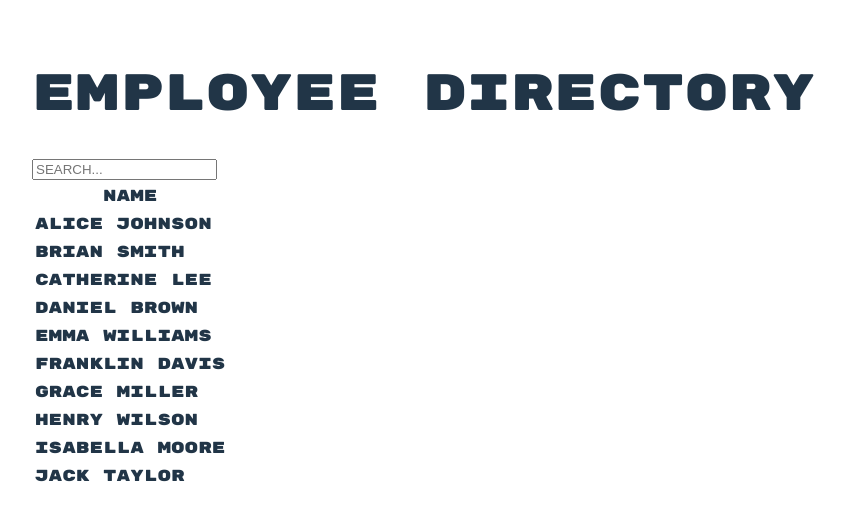
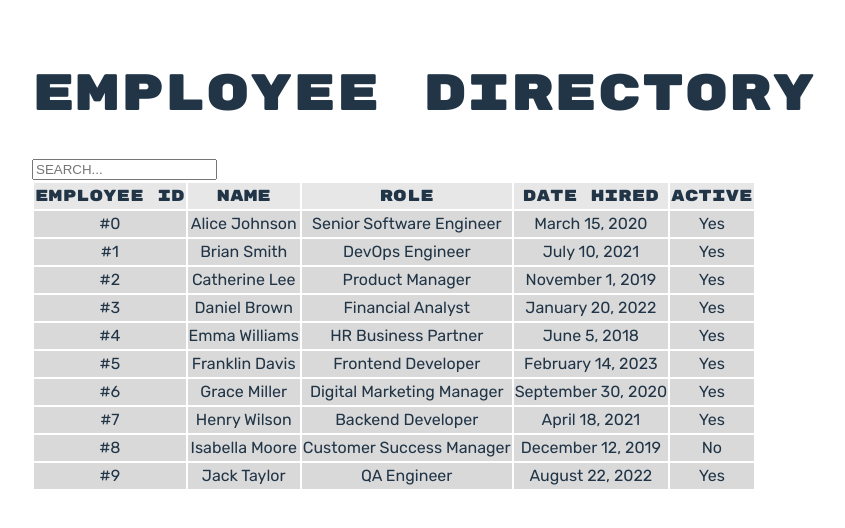
Before and after one commit to DVT-GradProgramme-Bongane/temp-app, a React (Vite) app: page /employee-directory in a window 1280 px wide. Shown: the top 528 px of the page, without its empty margins (0-845 px from the left). Built offline with nearby package versions, Linux system fonts and the light colour scheme.

Commit message:
Feature: Employee directory styling.

```diff
--- a/index.html
+++ b/index.html
@@ -8,6 +8,7 @@
       href="https://fonts.googleapis.com/css2?family=Rubik+Mono+One&display=swap"
       rel="stylesheet"
     />
+    <link href="https://fonts.googleapis.com/css2?family=Rubik+Mono+One&family=Rubik:ital,wght@0,300..900;1,300..900&display=swap" rel="stylesheet">
     <link rel="icon" type="image/svg+xml" href="/vite.svg" />
     <meta name="viewport" content="width=device-width, initial-scale=1.0" />
     <title>temp-app</title>
--- a/src/components/EmployeeCard.tsx
+++ b/src/components/EmployeeCard.tsx
@@ -7,7 +7,11 @@ interface EmployeeCardProp {
 export default function EmployeeCardComponent({ employee }: EmployeeCardProp) {
   return (
     <tr>
+      <td>#{employee.id}</td>
       <td>{employee.name}</td>
+      <td>{employee.role}</td>
+      <td>{employee.hireDate.toLocaleString('default',{month: 'long'})} {employee.hireDate.getDate()}, {employee.hireDate.getFullYear()}</td>
+      <td>{employee.isActive ? "Yes" : "No"}</td>
     </tr>
   );
 }
--- a/src/layouts/EmployeeCards.tsx
+++ b/src/layouts/EmployeeCards.tsx
@@ -1,6 +1,7 @@
 import EmployeeCardComponent from "../components/EmployeeCard";
 import type { Employee } from "../types/Employees";
 import { filterItems } from "../utils/EmployeeDirectoryUtils";
+import "../styles/EmployeeCards.css"
 
 interface EmployeeCardProps {
   employees: Employee[];
@@ -13,10 +14,14 @@ export default function EmployeeCardLayout({
 }: EmployeeCardProps) {
   return (
     <>
-      <table>
+      <table className="employee-directory-table">
         <thead>
           <tr>
+            <th>Employee ID</th>
             <th>Name</th>
+            <th>Role</th>
+            <th>Date Hired</th>
+            <th>Active</th>
           </tr>
         </thead>
         <tbody>
--- /dev/null
+++ b/src/styles/EmployeeCards.css
@@ -0,0 +1,17 @@
+.employee-directory-table tbody{
+  font-family: "Rubik", sans-serif;
+  font-optical-sizing: auto;
+  font-style: normal;
+}
+
+.employee-directory-table thead{
+  background-color: #D9D9D99E;
+}
+
+.employee-directory-table tbody{
+    background-color: #D9D9D9;
+}
+
+.employee-directory-table td{
+  text-align: center;
+}
--- a/src/utils/EmployeeDirectoryUtils.tsx
+++ b/src/utils/EmployeeDirectoryUtils.tsx
@@ -8,3 +8,5 @@ export function filterItems(employees: Employee[], query: string) {
       .some((name) => name.toLowerCase().startsWith(query)),
   );
 }
+
+export const months = [];
```
